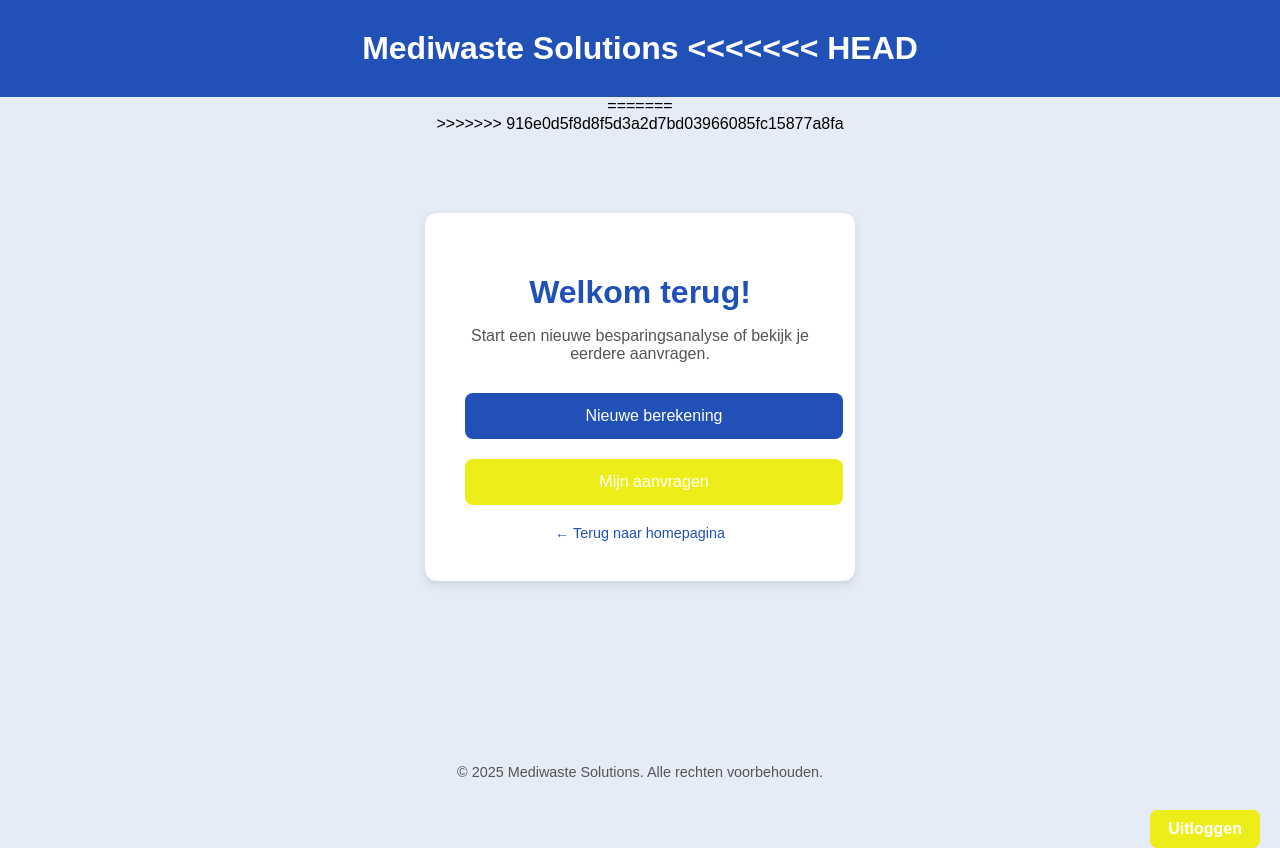
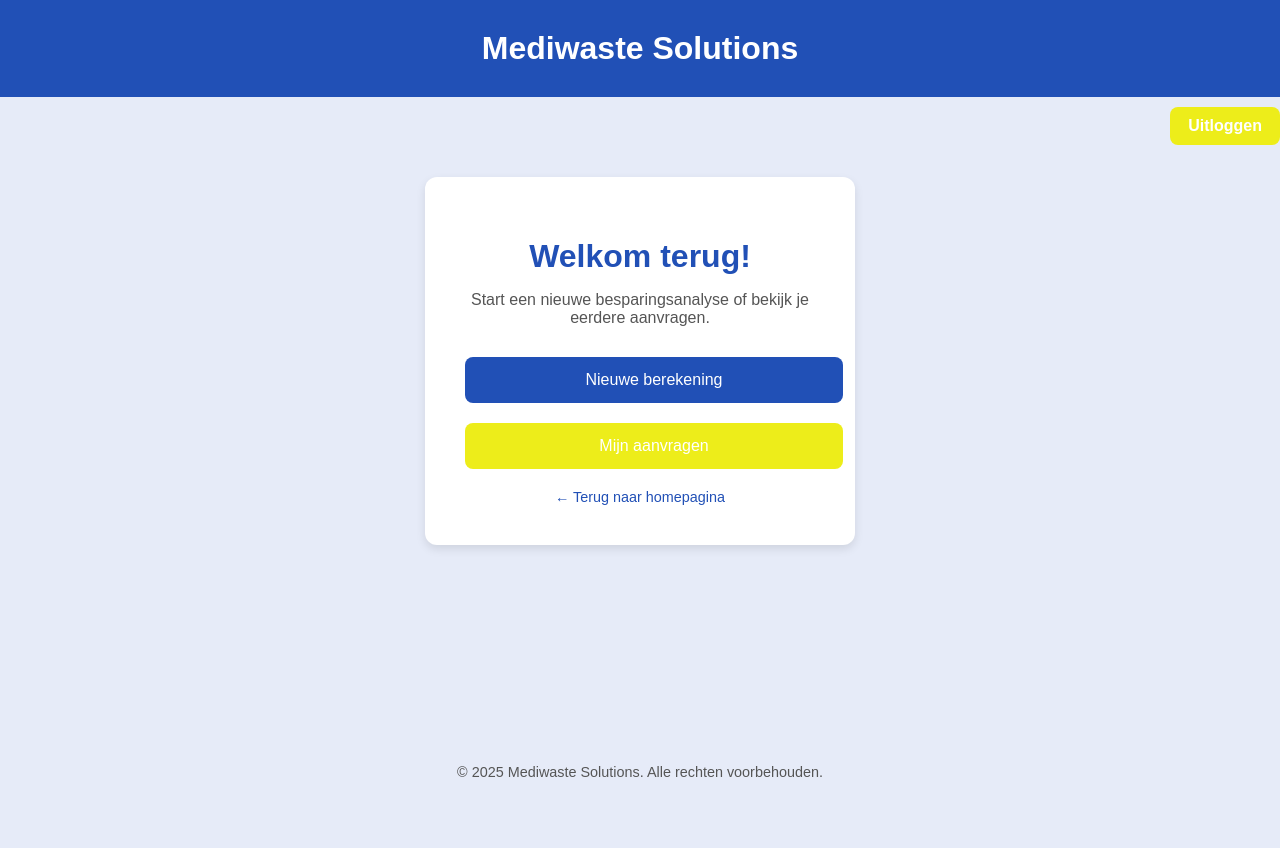
Before and after one commit to A-D-DBS-application/web-application-2025-group41, a Flask app: page /dashboard in a window 1280 px wide. After the commit the page ends 777 px from the top, so only its background shows below. Run offline with Flask 3, Linux system fonts and the light colour scheme.

Commit message:
Update Dashboard.html

```diff
--- a/Mediwaste Solutions BV_app/app/templates/Dashboard.html
+++ b/Mediwaste Solutions BV_app/app/templates/Dashboard.html
@@ -11,15 +11,8 @@
 <body>
   <header>
     Mediwaste Solutions
-<<<<<<< HEAD
-  </header>
-
-  <!-- Uitloggen: terug naar homepage -->
-  <a href="{{ url_for('main.homepage') }}" class="logout-btn">Uitloggen</a>
-=======
     <a href="Homepage.html" class="logout-btn">Uitloggen</a>
   </header>
->>>>>>> 916e0d5f8d8f5d3a2d7bd03966085fc15877a8fa
 
   <div class="dashboard-container">
     <h1>Welkom terug!</h1>
```
